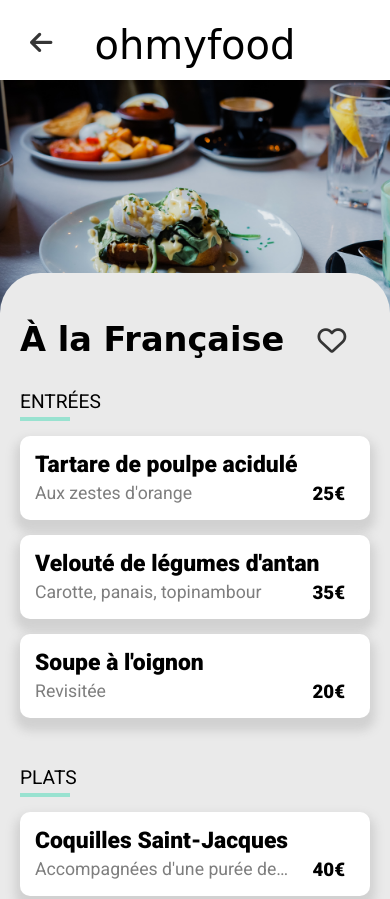
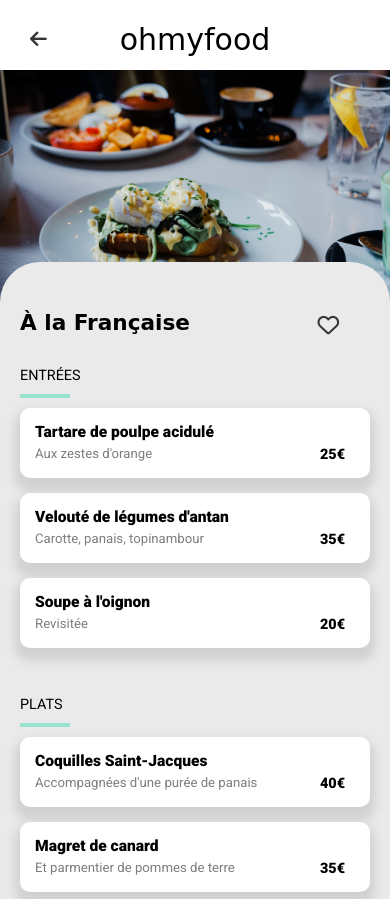
Before and after one commit to Burnlan/WilliamThal_3_05052021, a website: page restaurants/alafrancaise.html in a window 390 px wide. Shown: the top 899 px of the page. Drawn offline with Linux system fonts and the light colour scheme; a web font is replaced by a local one.

Commit message:
fixed responsive on very narrow displays by scaling font-size using rem

```diff
--- a/sass/base/_typography.scss
+++ b/sass/base/_typography.scss
@@ -1,5 +1,18 @@
 $logo-font-family: 'Shrikhand', cursive;
 $text-font-family: 'Roboto', sans-serif;
+$base-norm-font-size: 16px;
+$base-small-font-size: 12px;
+
+@media (max-width: 400px) {
+    html{
+        font-size: $base-small-font-size;
+    }
+}
+@media (min-width: 400px) {
+    html{
+        font-size: $base-norm-font-size;
+    }
+}
 
 .logo {
     font-family: $logo-font-family;
@@ -7,7 +20,7 @@ $text-font-family: 'Roboto', sans-serif;
 
 h1 {
     font-weight: 900;
-    font-size: 2.1em;
+    font-size: 2.1rem;
 }
 
 h2 {
--- a/sass/components/_buttons.scss
+++ b/sass/components/_buttons.scss
@@ -1,6 +1,6 @@
 .btn {
     font-family: $text-font-family;
-    font-size: 1.3em;
+    font-size: 1.2rem;
     border-style: none;
     position: relative;
     @include shadow;
@@ -16,7 +16,7 @@
         border-radius: 20px;
         margin-top: 30px;
         font-weight: 700;
-        padding: 30px 30px 30px 10px;
+        padding: 30px 0px 30px 0px;
         width: 95%;
         text-align: start;
         i {
@@ -48,22 +48,22 @@
             flex: 1 10 auto;
             width: 50%;
             h3 {
-                font-size: 1.1em;
+                font-size: 1.3rem;
                 font-weight: 700;
                 width: 100%;
                 margin-bottom: 5px;
                 @include textEllipsis;
             }
             p {
-                font-size: 0.85em;
+                font-size: 1.1rem;
                 color: $darkgray;
                 @include textEllipsis;
                 flex: 0 2 auto;
-                max-width: 80%;
+                max-width: 75%;
             }
             .price__menu{
                 font-weight: 700;
-                font-size: 0.9em;
+                font-size: 1.2rem;
                 padding: 0px 10px 0px 10px;
                 text-align: end;
                 flex: 1 1 auto;
@@ -81,7 +81,7 @@
             font-size: 1.3em;
         }
         &:hover &--checked{
-            width: 80px;
+            width: 5rem;
             i{
                 animation: rotate 0.3s ease-in-out 0s 1 normal both;
             }
@@ -93,7 +93,7 @@
 
 .btn-like {
     @include inlineButton;
-    font-size: 1.8em;
+    font-size: 1.8rem;
     width: 70px;
     position: relative;
     color: $lightblack;
--- a/sass/layout/_menu.scss
+++ b/sass/layout/_menu.scss
@@ -11,9 +11,9 @@
     }
     h1 {
         font-family: $logo-font-family;
-        font-size: 1.4;
+        font-size: 1.8em;
         margin-bottom: 35px;
-        flex-grow: 1;
+        flex: 1 2 auto;
         max-width: 80%;
     }
     h2 {
```
Also changed, not shown: TODO.md (+2 -6 lines), css/style.css, 1 other file.
